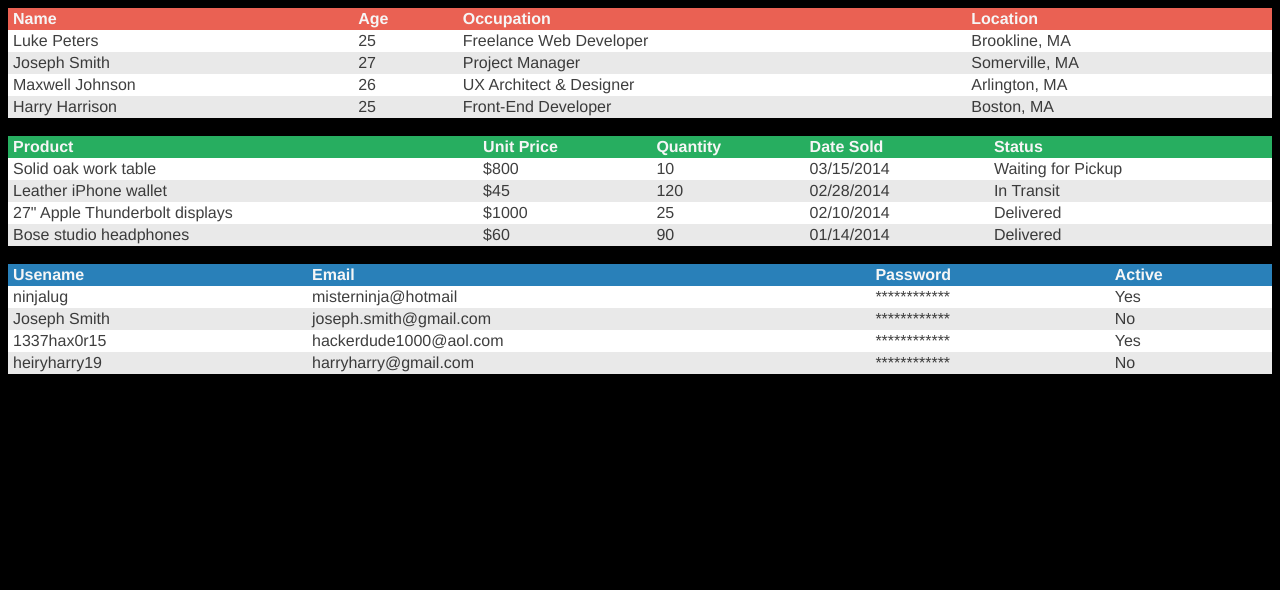
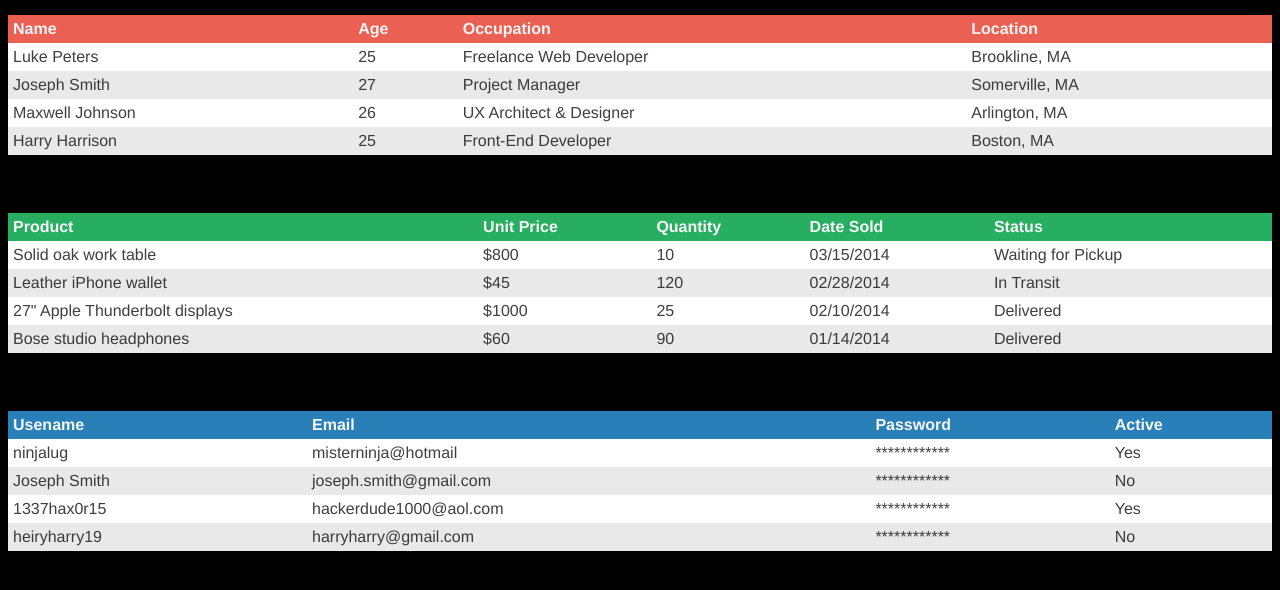
Before and after one commit to ret87/Hillel, a plain HTML site: page homework3/index.html in a window 1280 px wide. Drawn offline with Linux system fonts and the light colour scheme.

Commit message:
margin`s and border`s up

```diff
--- a/homework3/style.css
+++ b/homework3/style.css
@@ -7,7 +7,8 @@ table {
 }
 table, th, td {
     text-align: left;
-    padding: 2px 5px 2px 5px;
+    margin: 15px 10px 25px 0px;
+    padding: 5px;
     border-collapse: collapse;
     color: rgba(15, 15, 15, 0.801);
 }
@@ -30,4 +31,3 @@ th {
 .grey-stripes {
     background-color:#e9e9e9;
 }
-/* border: 1px solid black; */
```
